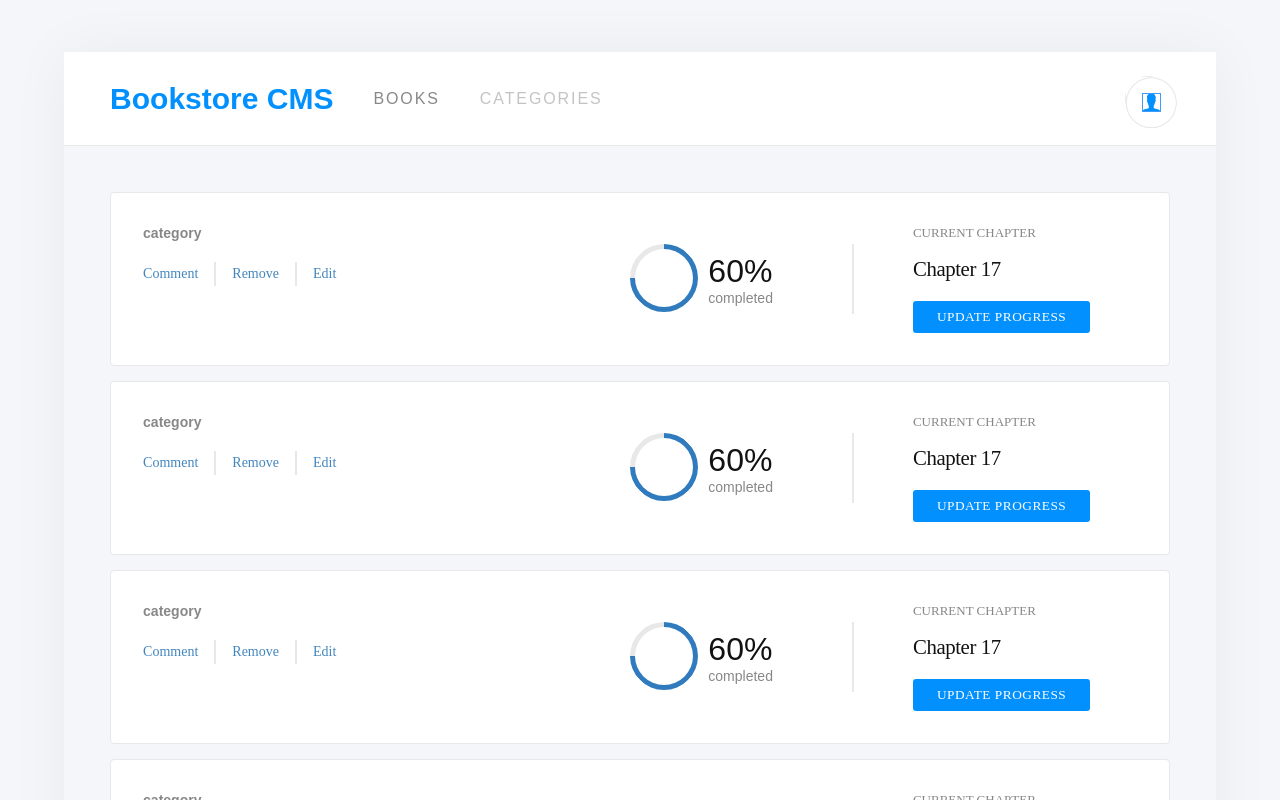
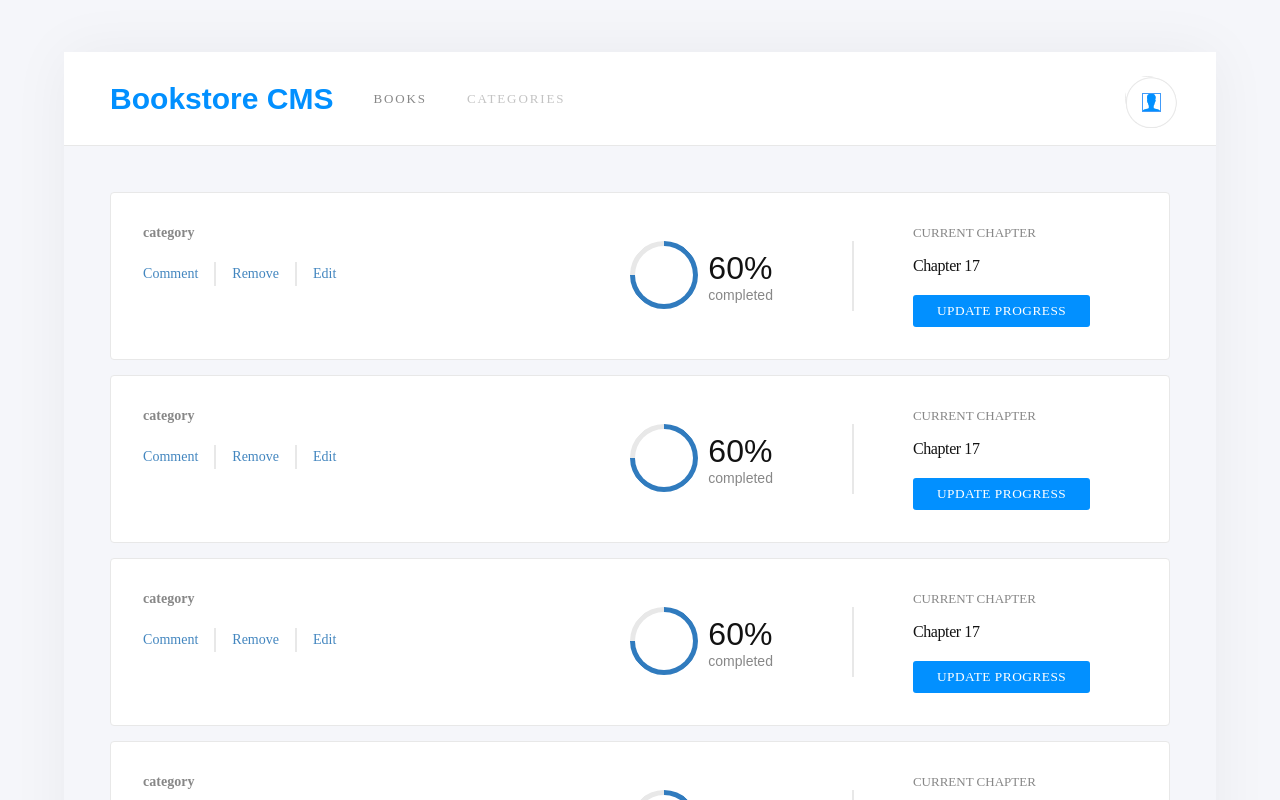
Before and after one commit to maherramadan78/Bookstore, a React (Create React App) app: page / in a window 1280 px wide. Shown: the top 800 px of the page. Built offline with nearby package versions, Linux system fonts and the light colour scheme; no server answers.

Commit message:
Update app.css

```diff
--- a/src/styles/App.css
+++ b/src/styles/App.css
@@ -67,8 +67,8 @@ body {
 
 .nav-link {
   opacity: 0.5;
-  font-family: "Montserrat", sans-serif;
-  font-size: 1rem;
+  font-family: "Montserrat";
+  font-size: 0.813rem;
   color: #121212;
   letter-spacing: 1.9px;
 }
@@ -121,13 +121,13 @@ a {
 .bookCategory {
   font-weight: 700;
   color: var(--black);
-  font-family: "Montserrat", sans-serif;
+  font-family: "Montserrat";
   font-size: 0.875rem;
   opacity: 0.5;
 }
 
 .bookTitle {
-  font-family: "Roboto Slab", serif;
+  font-family: "Roboto Slab";
   margin-top: 0.188rem;
   font-size: 1.5rem;
   letter-spacing: -0.2px;
@@ -139,7 +139,7 @@ a {
   font-size: 0.875rem;
   font-weight: 300;
   color: #4386bf;
-  font-family: "Roboto Slab", serif;
+  font-family: "Roboto Slab" , sans-serif;
 }
 
 .bookbtns {
@@ -152,7 +152,7 @@ a {
   font-family: "Roboto Slab", serif;
   background-color: transparent;
   border: none;
-  color: #4386bf;
+  color: var(--cool-blue);
   font-size: 0.875rem;
   font-weight: 300;
   align-items: center;
@@ -222,7 +222,7 @@ a {
 
 .chapter-label,
 .chapter {
-  font-family: "Roboto Slab", serif;
+  font-family: "Roboto Slab";
   font-weight: 300;
   color: var(--black);
 }
@@ -234,7 +234,7 @@ a {
 
 .chapter {
   margin-top: 1rem;
-  font-size: 1.3rem;
+  font-size: 1rem;
   letter-spacing: -0.4px;
 }
 
@@ -244,7 +244,7 @@ a {
   background-color: #0290ff;
   border-radius: 3px;
   padding: 8px 24px;
-  font-family: "Roboto Slab", serif;
+  font-family: "Roboto Slab";
   font-weight: 300;
   letter-spacing: 0.5px;
   color: #fff;
@@ -299,7 +299,7 @@ a {
   color: #fff;
   font-size: 0.813rem;
   font-weight: 700;
-  font-family: "Roboto Slab", serif;
+  font-family: "Roboto Slab";
 }
 
 .construction {
```
